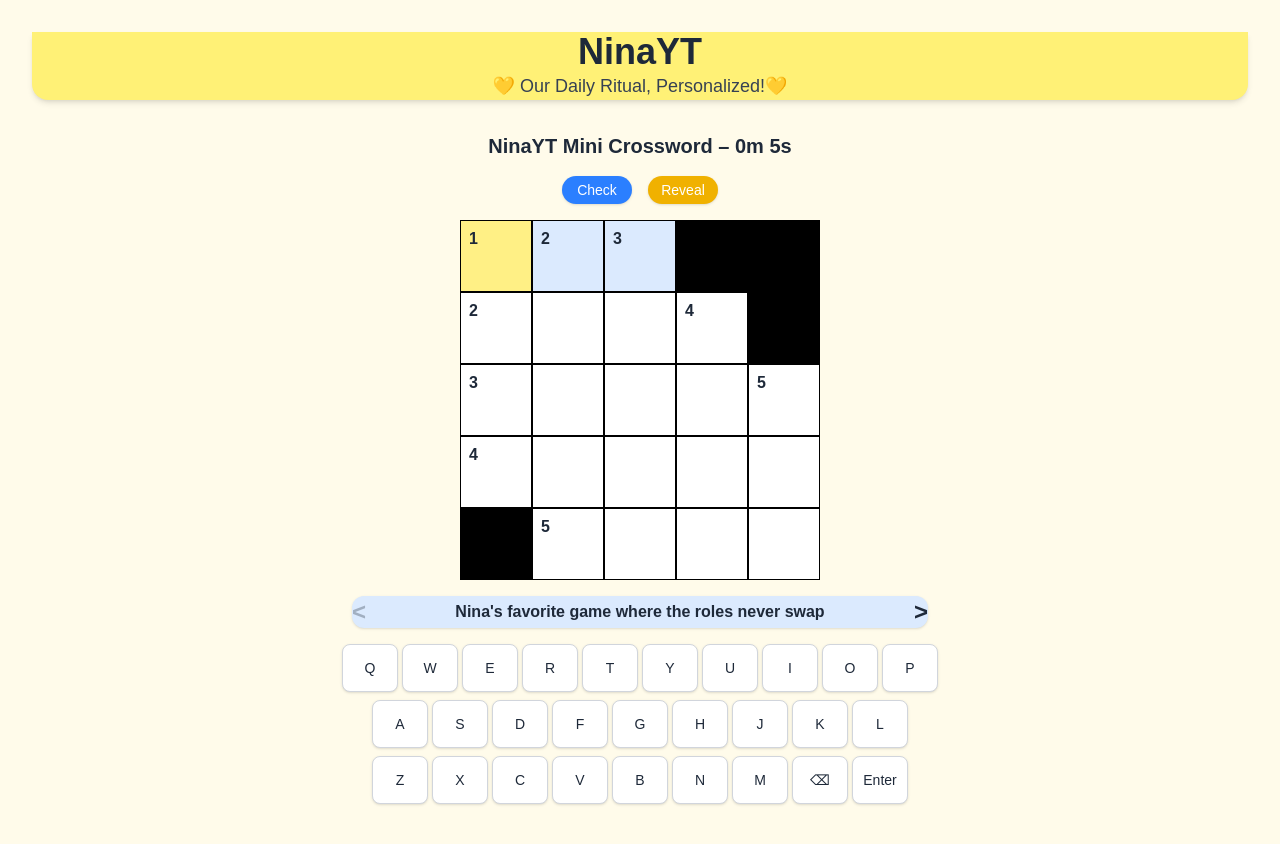
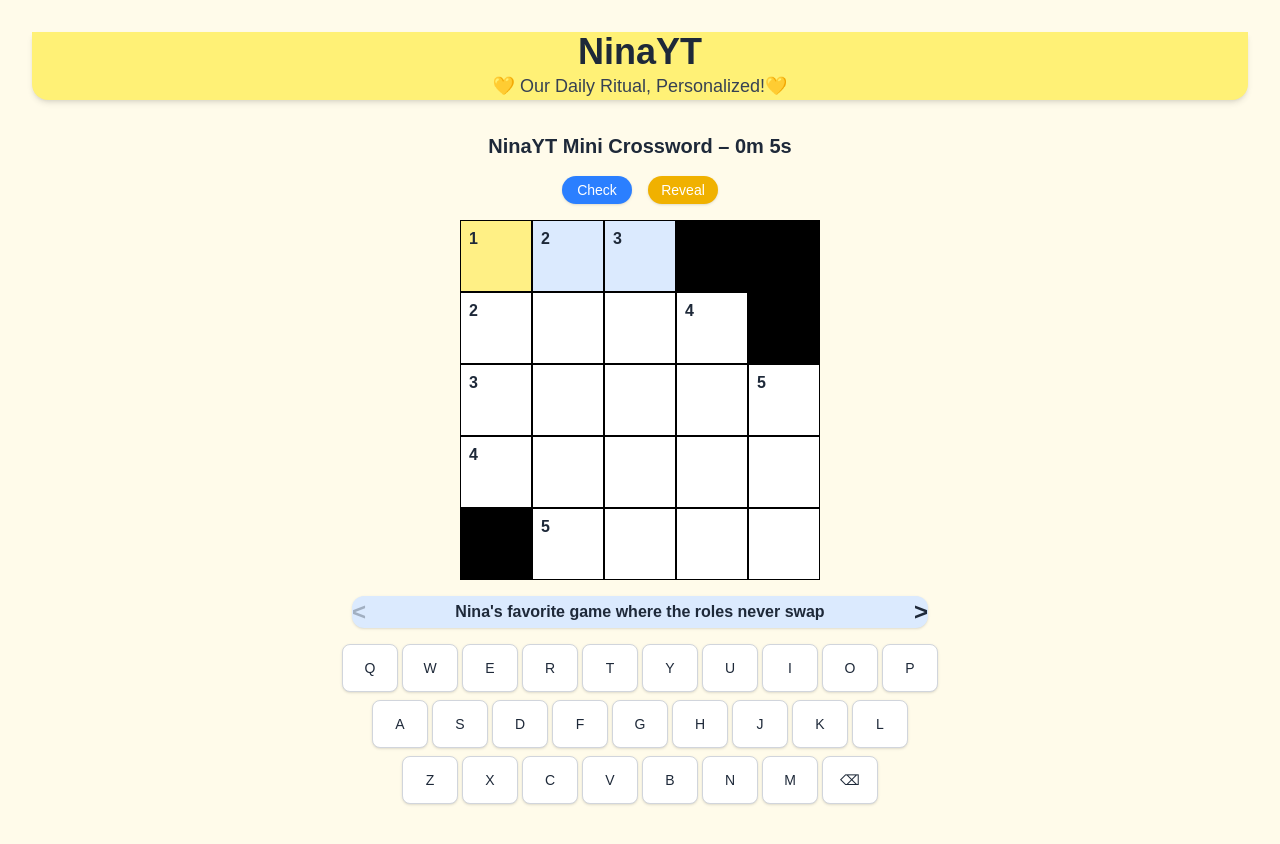
Before and after one commit to dtymoszenko/NYTGamesClone, a React (Vite) app: page /mini in a window 1280 px wide. Shown: the top 844 px of the page. Built offline with nearby package versions, Linux system fonts and the light colour scheme.

Commit message:
Minor fix - Changed mini keyboard to have larger delete key and removed enter key

```diff
--- a/src/Mini.jsx
+++ b/src/Mini.jsx
@@ -25,7 +25,7 @@ const CELL = 72; // pixel size of each square
 const kbRows = [
   ["Q", "W", "E", "R", "T", "Y", "U", "I", "O", "P"],
   ["A", "S", "D", "F", "G", "H", "J", "K", "L"],
-  ["Z", "X", "C", "V", "B", "N", "M", "Backspace", "Enter"],
+  ["Z", "X", "C", "V", "B", "N", "M", "Backspace"], // Removed Enter key
 ];
 
 /* ---------- BOARD DATA ---------- */
@@ -678,7 +678,7 @@ export default function Mini() {
                 key={k}
                 onClick={() => handleKey(k)}
                 className={`flex-1 bg-white sm:flex-none sm:w-10 md:w-12 lg:w-14 h-12 rounded-lg shadow text-sm font-medium border border-gray-300 hover:brightness-105 transition ${
-                  k === "Enter" || k === "Backspace" ? "sm:w-20 md:w-24" : ""
+                  k === "Backspace" ? "sm:w-20 md:w-24" : ""
                 }`}
               >
                 {k === "Backspace" ? "⌫" : k}
```
